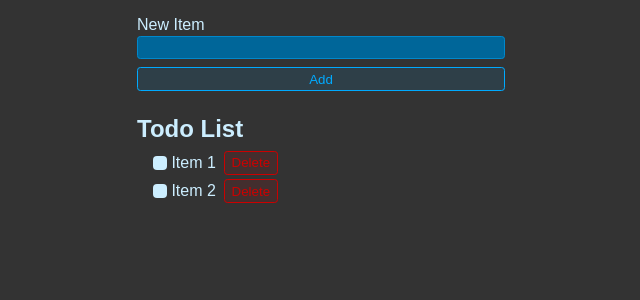
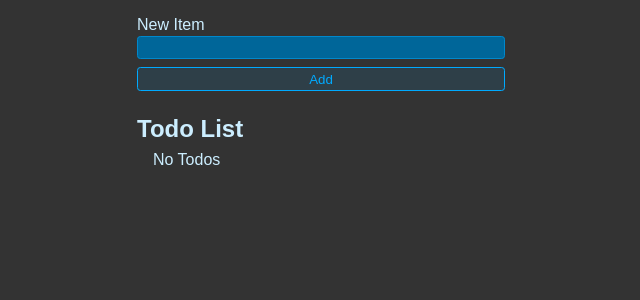
Before and after one commit to ammonmerrell/react-todo-list, a React (Vite) app: page / in a window 1280 px wide. Shown: the top 300 px of the page, without its empty margins (319-959 px from the left). Built offline with nearby package versions, Linux system fonts and the light colour scheme.

Commit message:
added check and delete functionality

```diff
--- a/src/App.jsx
+++ b/src/App.jsx
@@ -17,7 +17,25 @@
         false },
     ]
   })
+  setNewItem("")
 }
+
+  function toggleTodo(id, completed) {
+    setTodos(currentTodos => {
+      return currentTodos.map(todo => {
+        if (todo.id ===id){
+          return {...todo, completed}
+        }
+        return todo
+      })
+    })
+  }
+
+  function deleteTodo(id){
+    setTodos(currentTodos => {
+      return currentTodos.filter(todo => todo.id !== id)
+    })
+  }
 
   return (
   <>
@@ -31,21 +49,22 @@
   </form>
   <h1 className="header">Todo List</h1>
   <ul className="list">
-    <li>
+    {todos.length === 0 && "No Todos"}
+
+    {todos.map(todo =>{
+      return (
+      <li key={todo.id}>
       <label>
-        <input type="checkbox" />
-        Item 1
+        <input type="checkbox" checked={todo.completed}
+        onChange={e => toggleTodo(todo.id, e.target.checked)}/>
+        {todo.title}
       </label>
-      <button className="btn btn-danger">Delete</button>
+      <button onClick={() =>deleteTodo(todo.id)}
+      className="btn btn-danger">Delete</button>
     </li>
-    <li>
-      <label>
-        <input type="checkbox" />
-        Item 2
-      </label>
-      <button className="btn btn-danger">Delete</button>
-    </li>
-  </ul>
+    )
+    })}
+    </ul>
   </>
   )
 }
```
